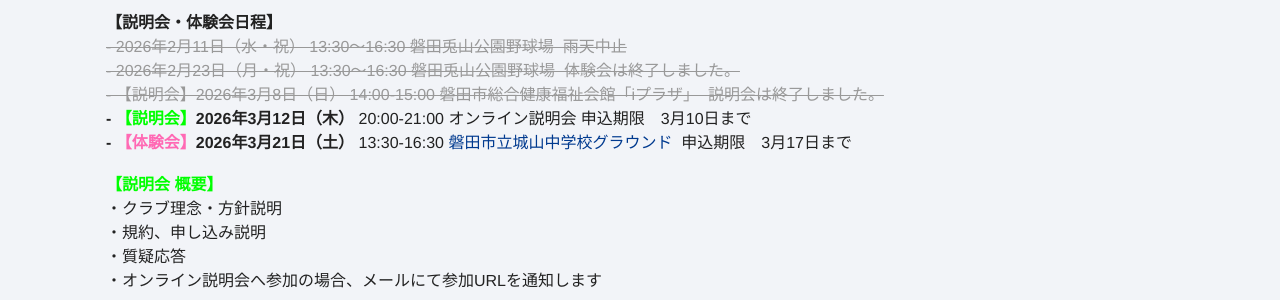
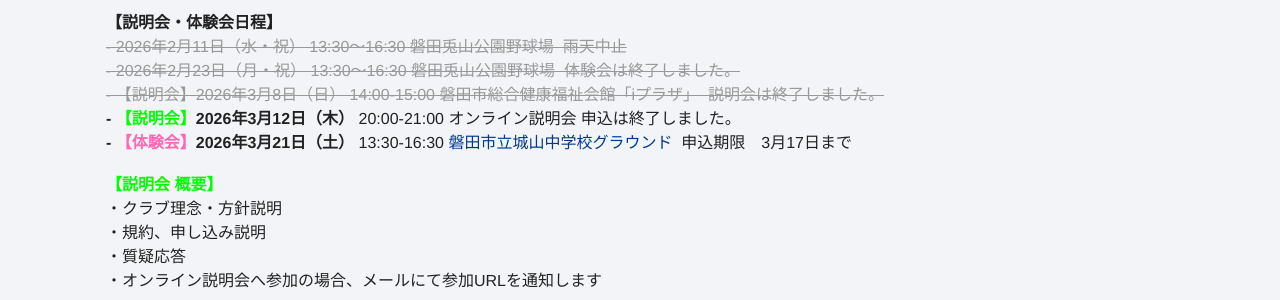
Before and after one commit to moutineigo/baseball, a Jekyll site: the page built from index.md, in a window 1280 px wide and 900 px high. Shown: the part 227-527 px from the top of the window. Built offline with Jekyll 4.4.1, drawn with Linux system fonts in a browser that asks for light colours.

Commit message:
Update home.html

```diff
--- a/_layouts/home.html
+++ b/_layouts/home.html
@@ -30,7 +30,7 @@ layout: default
    </span>
   </span><br>
 
-  <strong> - <span style="color:#00ff00;">【説明会】</span>2026年3月12日（木）</strong> 20:00-21:00 オンライン説明会&nbsp;申込期限　3月10日まで<br>
+  <strong> - <span style="color:#00ff00;">【説明会】</span>2026年3月12日（木）</strong> 20:00-21:00 オンライン説明会&nbsp;申込は終了しました。<br>
 
   <strong> - <span style="color:#ff69b4;">【体験会】</span>2026年3月21日（土）</strong> 13:30-16:30
   <a href="https://maps.app.goo.gl/nu74oAHkHiKY7GsV6"
```
